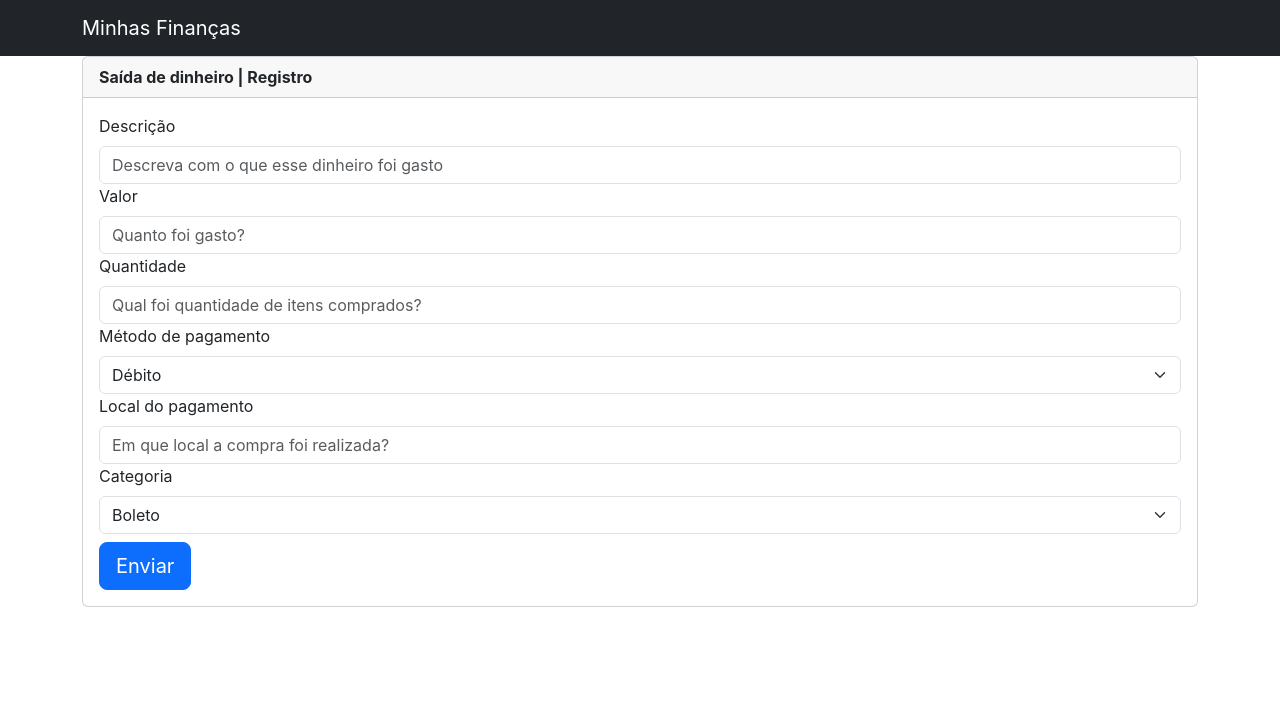
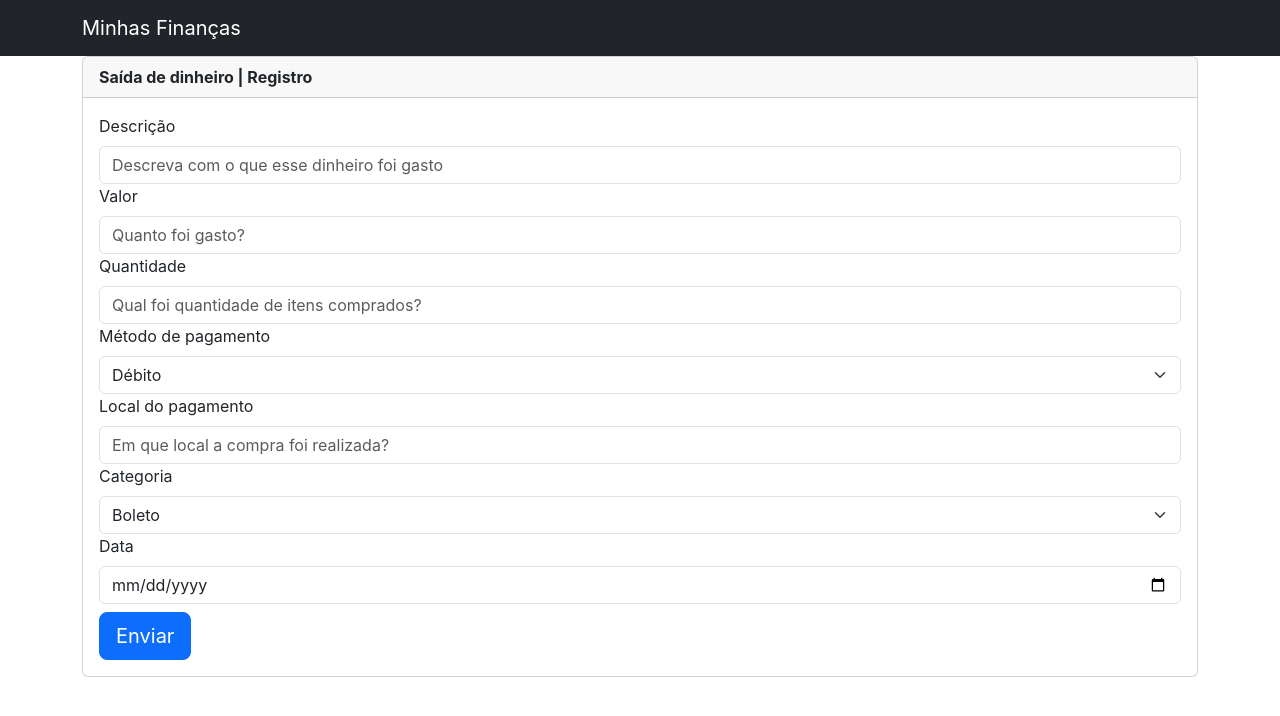
Before and after one commit to zNexTage/minhas-financas-frontend, a React (Vite) app in the folder minhas-financas/: page /MoneyOutflow/Register in a window 1280 px wide. Shown: the top 716 px of the page. Built offline with nearby package versions, Linux system fonts and the light colour scheme.

Commit message:
Used MoneyOutflowClient to register a MoneyOutflow.

```diff
--- a/minhas-financas/src/client/MoneyOutflowClient.ts
+++ b/minhas-financas/src/client/MoneyOutflowClient.ts
@@ -1,4 +1,5 @@
 import MoneyOutflow from "../entities/MoneyOutflow";
+import MoneyOutflowMapper from "../mappers/money-outflow";
 import IHttpClient from "./providers/IHttpClient";
 
 /**
@@ -6,11 +7,12 @@ import IHttpClient from "./providers/IHttpClient";
  */
 class MoneyOutflowClient {
     private BASE_URL: string = "MoneyOutflow";
+    private mapper: MoneyOutflowMapper;
 
     constructor(
         private client: IHttpClient
     ) {
-
+        this.mapper = new MoneyOutflowMapper();
     }
 
     /**
@@ -21,18 +23,18 @@ class MoneyOutflowClient {
     async getAll(): Promise<Array<MoneyOutflow>> {
         const response = await this.client.getAll<Array<MoneyOutflowDto>>({ url: this.BASE_URL });
 
-        const moneyOutflows = response.map(dto => new MoneyOutflow(
-            dto.description,
-            dto.value,
-            dto.quantity,
-            dto.paymentMethod,
-            dto.paymentLocation,
-            dto.paymentCategory,
-            new Date(dto.date),
-            dto.id
-        ));
+        const moneyOutflows = response.map(dto => this.mapper.fromDto(dto));
 
         return moneyOutflows;
+    }
+
+    async register(moneyOutflow: MoneyOutflowDto) {
+        const response = await this.client.post<MoneyOutflowDto>({
+            url: `${this.BASE_URL}/Register`,
+            payload: moneyOutflow
+        });
+
+        return this.mapper.fromDto(response);
     }
 }
 
--- a/minhas-financas/src/components/forms/form-money-outflow/form-money-outflow.tsx
+++ b/minhas-financas/src/components/forms/form-money-outflow/form-money-outflow.tsx
@@ -1,15 +1,14 @@
 import { Alert, Button, Card, Form } from "react-bootstrap";
 import { useForm } from "react-hook-form";
-import MoneyOutflow from "../../../entities/MoneyOutflow";
 
 interface IProps {
-    onSubmit: (moneyOutflow: MoneyOutflow) => Promise<void>;
+    onSubmit: (moneyOutflow: MoneyOutflowDto) => Promise<void>;
 }
 
 const FormMoneyOutflow = ({ onSubmit }: IProps) => {
-    const { register, handleSubmit, formState: { errors }, reset } = useForm<MoneyOutflow>();
+    const { register, handleSubmit, formState: { errors }, reset } = useForm<MoneyOutflowDto>();
 
-    const processSubmit = async (formData: MoneyOutflow) => {
+    const processSubmit = async (formData: MoneyOutflowDto) => {
         await onSubmit(formData);
 
         reset();
@@ -176,6 +175,29 @@ const FormMoneyOutflow = ({ onSubmit }: IProps) => {
                         }
                     </div>
 
+                    <div>
+                        <Form.Label
+                            htmlFor="txtDate">
+                            Data
+                        </Form.Label>
+                        <Form.Control
+                            {...register("date", {
+                                required: {
+                                    message: "Informe a data do gasto",
+                                    value: true
+                                }
+                            })}
+                            placeholder="Quando que o gasto foi realizado?"
+                            id="txtDate"
+                            type="date"
+                        />
+                        {errors.value &&
+                            <Alert className="mt-2" variant="danger">
+                                {errors.value.message}
+                            </Alert>
+                        }
+                    </div>
+
                     <Button
                         type="submit"
                         variant="primary"
--- /dev/null
+++ b/minhas-financas/src/mappers/money-outflow.tsx
@@ -0,0 +1,24 @@
+import MoneyOutflow from "../entities/MoneyOutflow";
+
+class MoneyOutflowMapper {
+    fromDto(dto: MoneyOutflowDto): MoneyOutflow {
+        const [year, month, day] = dto.date.split("-");
+
+        return new MoneyOutflow(
+            dto.description,
+            dto.value,
+            dto.quantity,
+            dto.paymentMethod,
+            dto.paymentLocation,
+            dto.paymentCategory,
+            new Date(
+                parseInt(year),
+                parseInt(month) - 1,
+                parseInt(day)
+                ),
+            dto.id
+        );
+    }
+}
+
+export default MoneyOutflowMapper;
--- a/minhas-financas/src/pages/money-outflow/register-money-outflow.tsx
+++ b/minhas-financas/src/pages/money-outflow/register-money-outflow.tsx
@@ -1,20 +1,24 @@
-import { Container } from "react-bootstrap"
-import FormMoneyOutflow from "../../components/forms/form-money-outflow"
-import MoneyOutflow from "../../entities/MoneyOutflow"
-import axios from "axios"
+import { Container } from "react-bootstrap";
+import FormMoneyOutflow from "../../components/forms/form-money-outflow";
+import MoneyOutflowClient from "../../client/MoneyOutflowClient";
 
-const RegisterMoneyOutflow = () => {
+interface IProps {
+    client: MoneyOutflowClient
+}
 
-    const onSubmit = async (moneyOutflow: MoneyOutflow) => {
-        const response = await axios.post("http://localhost:5132/MoneyOutflow/Register",
-         moneyOutflow,
-         {
-            headers: {
-            "Authorization": "Bearer SET_TOKEN_HERE"
-         }}
-         );
+const RegisterMoneyOutflow = ({ client }: IProps) => {
 
-        alert("Saída de dinheiro registrado com sucesso!");
+    const onSubmit = async (moneyOutflow: MoneyOutflowDto) => {
+        try{
+            debugger
+            await client.register(
+                moneyOutflow
+            );
+            alert("Saída de dinheiro registrado com sucesso!");
+        }
+        catch(err){
+            alert("Não possível realizar o registro da saída");
+        }
     }
 
     return (
--- a/minhas-financas/src/router.tsx
+++ b/minhas-financas/src/router.tsx
@@ -5,7 +5,8 @@ import AxiosClient from "./client/AxiosClient";
 import RegisterMoneyOutflow from "./pages/money-outflow/register-money-outflow";
 import BasePage from "./components/base-page";
 
-
+const axios = new AxiosClient();
+const moneyOutflowClient = new MoneyOutflowClient(axios);
 
 const router = createBrowserRouter([
     {
@@ -16,11 +17,11 @@ const router = createBrowserRouter([
             {
                 path: "MoneyOutflow",
                 element: <ListMoneyOutflow
-                client={new MoneyOutflowClient(new AxiosClient())} />
+                client={moneyOutflowClient} />
             },
             {
                 path: "MoneyOutflow/Register",
-                element: <RegisterMoneyOutflow/>
+                element: <RegisterMoneyOutflow client={moneyOutflowClient}/>
             }
         ]
     },
```
